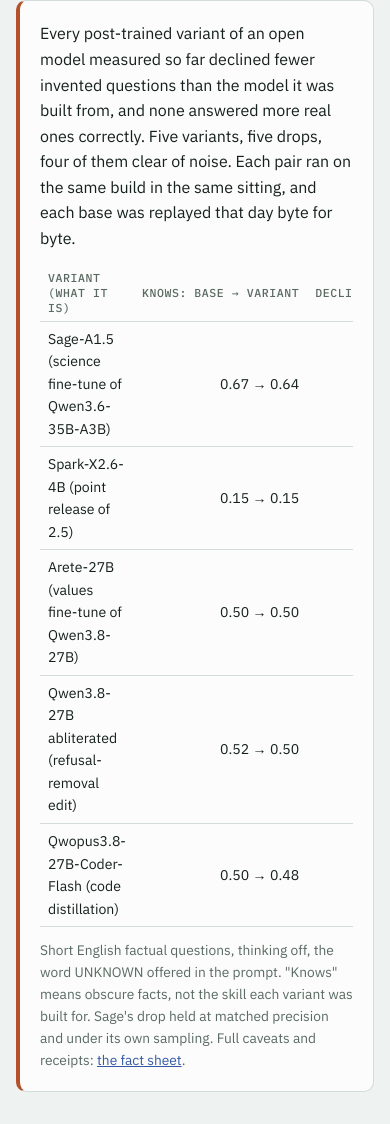
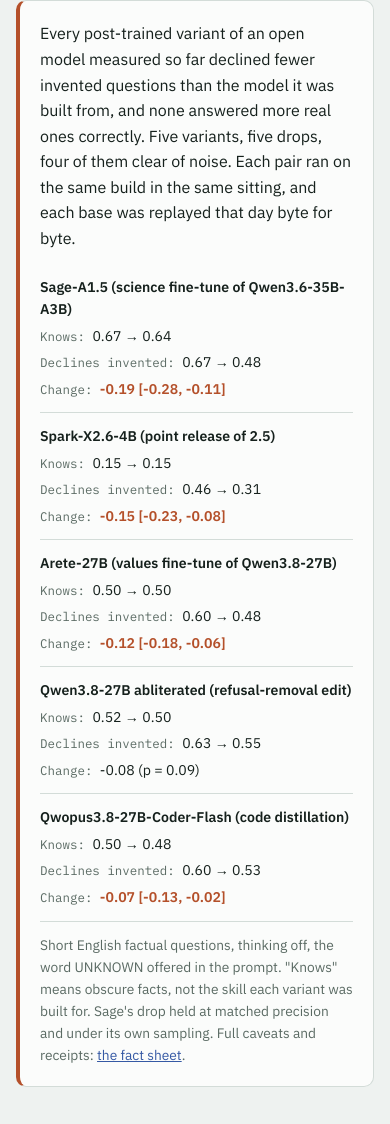
Before and after one commit to abstend/abstend.github.io, a plain HTML site: page index.html in a window 390 px wide. Shown: the part 1584-2708 px from the top of the page. Drawn offline with nearby package versions, Linux system fonts and the light colour scheme.

Commit message:
front page: the findings table stacks into labelled rows on phones
Co-Authored-By: Claude Opus 5.5 <noreply@anthropic.com>

```diff
--- a/index.html
+++ b/index.html
@@ -68,6 +68,14 @@ ol.log { margin: 0; padding: 0; list-style: none; display: grid; gap: 12px; }
 ol.log li { display: grid; grid-template-columns: 7.2em 1fr; gap: 12px; }
 ol.log time { font: 0.84rem var(--mono); color: var(--muted); padding-top: 2px; }
 @media (max-width: 560px) { ol.log li { grid-template-columns: 1fr; gap: 2px; } }
+@media (max-width: 600px) {
+  .tbl table, .tbl tbody, .tbl tr, .tbl td { display: block; width: 100%; }
+  .tbl thead { display: none; }
+  .tbl tr { padding: 10px 0; border-bottom: 1px solid var(--rule); }
+  .tbl td { border: 0; padding: 2px 0; text-align: left; white-space: normal; }
+  .tbl td:first-child { font-weight: 600; }
+  .tbl td[data-label]::before { content: attr(data-label) ": "; color: var(--muted); font: 0.78rem var(--mono); }
+}
 footer { border-top: 1px solid var(--rule); padding-top: 20px; display: grid; gap: 12px; font-size: 0.88rem; color: var(--muted); }
 footer .help { background: var(--surface); border: 1px solid var(--rule); border-radius: 8px; padding: 12px 14px; color: var(--ink); }
 </style>
@@ -116,11 +124,11 @@ footer .help { background: var(--surface); border: 1px solid var(--rule); border
     <div class="tbl"><table>
       <thead><tr><th>Variant (what it is)</th><th>Knows: base &rarr; variant</th><th>Declines invented: base &rarr; variant</th><th>Change [95% CI]</th></tr></thead>
       <tbody>
-        <tr><td>Sage-A1.5 (science fine-tune of Qwen3.6-35B-A3B)</td><td>0.67 &rarr; 0.64</td><td>0.67 &rarr; 0.48</td><td class="neg">-0.19 [-0.28, -0.11]</td></tr>
-        <tr><td>Spark-X2.6-4B (point release of 2.5)</td><td>0.15 &rarr; 0.15</td><td>0.46 &rarr; 0.31</td><td class="neg">-0.15 [-0.23, -0.08]</td></tr>
-        <tr><td>Arete-27B (values fine-tune of Qwen3.8-27B)</td><td>0.50 &rarr; 0.50</td><td>0.60 &rarr; 0.48</td><td class="neg">-0.12 [-0.18, -0.06]</td></tr>
-        <tr><td>Qwen3.8-27B abliterated (refusal-removal edit)</td><td>0.52 &rarr; 0.50</td><td>0.63 &rarr; 0.55</td><td>-0.08 (p = 0.09)</td></tr>
-        <tr><td>Qwopus3.8-27B-Coder-Flash (code distillation)</td><td>0.50 &rarr; 0.48</td><td>0.60 &rarr; 0.53</td><td class="neg">-0.07 [-0.13, -0.02]</td></tr>
+        <tr><td>Sage-A1.5 (science fine-tune of Qwen3.6-35B-A3B)</td><td data-label="Knows">0.67 &rarr; 0.64</td><td data-label="Declines invented">0.67 &rarr; 0.48</td><td class="neg" data-label="Change">-0.19 [-0.28, -0.11]</td></tr>
+        <tr><td>Spark-X2.6-4B (point release of 2.5)</td><td data-label="Knows">0.15 &rarr; 0.15</td><td data-label="Declines invented">0.46 &rarr; 0.31</td><td class="neg" data-label="Change">-0.15 [-0.23, -0.08]</td></tr>
+        <tr><td>Arete-27B (values fine-tune of Qwen3.8-27B)</td><td data-label="Knows">0.50 &rarr; 0.50</td><td data-label="Declines invented">0.60 &rarr; 0.48</td><td class="neg" data-label="Change">-0.12 [-0.18, -0.06]</td></tr>
+        <tr><td>Qwen3.8-27B abliterated (refusal-removal edit)</td><td data-label="Knows">0.52 &rarr; 0.50</td><td data-label="Declines invented">0.63 &rarr; 0.55</td><td data-label="Change">-0.08 (p = 0.09)</td></tr>
+        <tr><td>Qwopus3.8-27B-Coder-Flash (code distillation)</td><td data-label="Knows">0.50 &rarr; 0.48</td><td data-label="Declines invented">0.60 &rarr; 0.53</td><td class="neg" data-label="Change">-0.07 [-0.13, -0.02]</td></tr>
       </tbody>
     </table></div>
     <p class="note">Short English factual questions, thinking off, the word UNKNOWN offered in the prompt. "Knows" means
```
